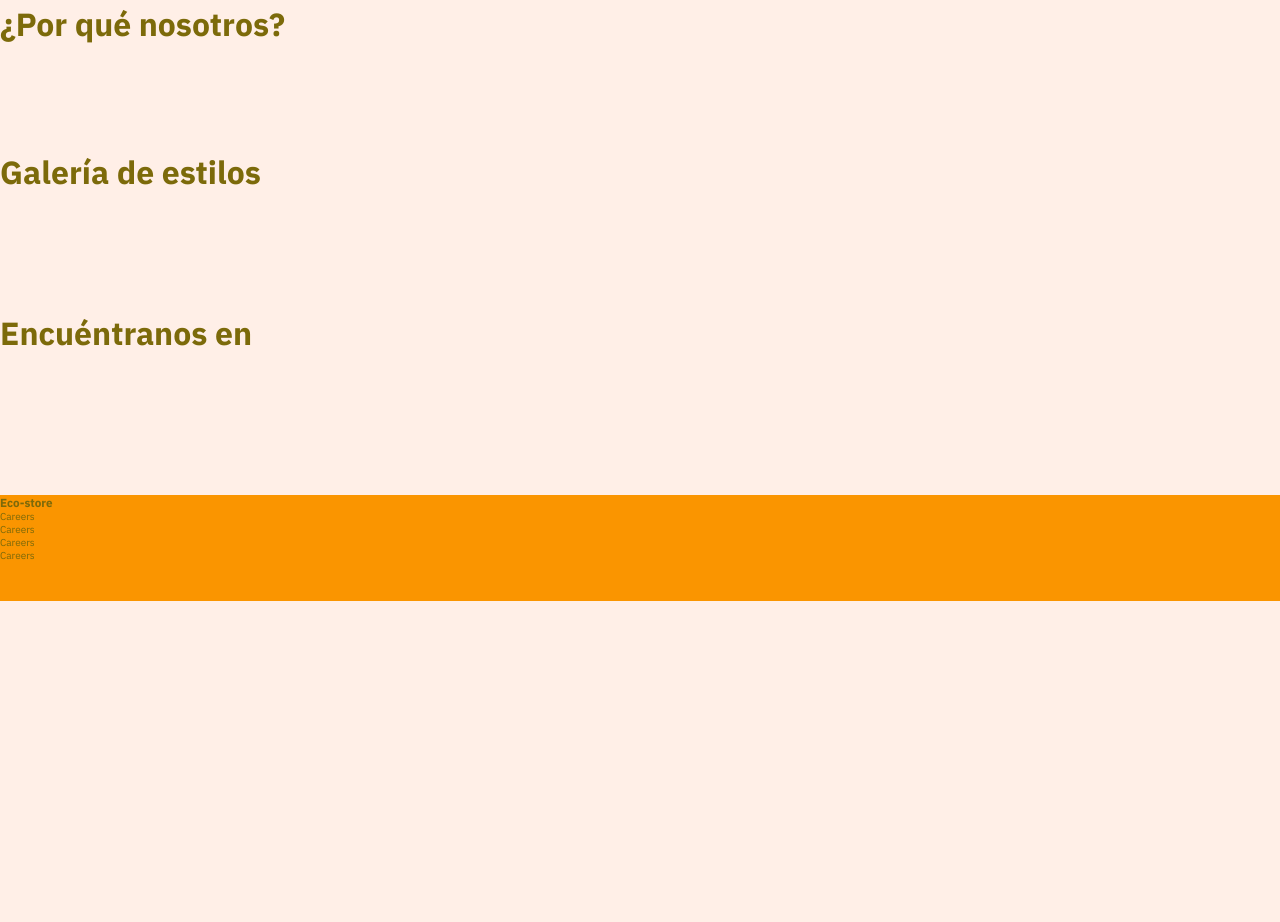
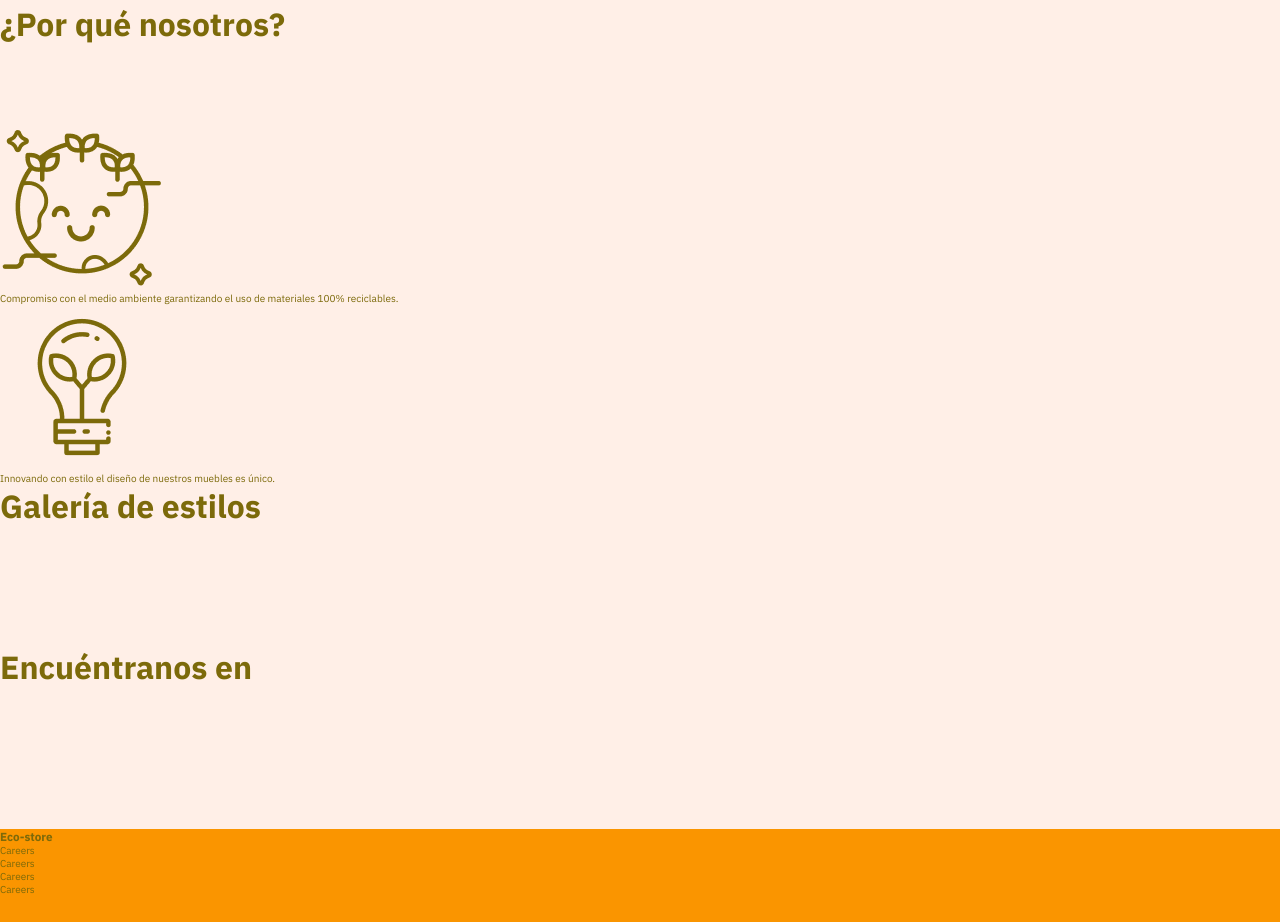
Before and after one commit to franko-tes/eco-store, a plain HTML site: page index.html in a window 1280 px wide. Shown: the part 3355-4277 px from the top of the page. Before the commit the page ends 3956 px from the top, so only its background shows below. Drawn offline with Linux system fonts and the light colour scheme.

Commit message:
se modifico el about-us de info section

```diff
--- a/index.html
+++ b/index.html
@@ -4,7 +4,7 @@
     <meta charset="UTF-8">
     <meta name="viewport" content="width=device-width, initial-scale=1.0">
     <title>Eco-Store</title>
-    <link rel="stylesheet" href="/css/main.css">
+    <link rel="stylesheet" href="./css/main.css">
 
     <!-- fuentes externas -->
     <link rel="preconnect" href="https://fonts.googleapis.com">
@@ -215,13 +215,19 @@
         <section class="info-section">
             <div class="about-us">
                 <h2>¿Por qué nosotros?</h2>
-                <div class="earth">
-                    <img src="" alt="">
-                    <p></p>
-                </div>
-                <div class="innovation">
-                    <img src="" alt="">
-                    <p></p>
+                <div class="icons">
+                    <figure class="earth">
+                        <img src="./assets-sass/img/earth.png" alt="ícono de la tierra">
+                        <p>
+                            Compromiso con el medio ambiente garantizando el uso de materiales 100% reciclables.
+                        </p>
+                    </figure>
+                    <figure class="innovation">
+                        <img src="./assets-sass/img/ecology.png" alt="ícono de ecología">
+                        <p>
+                            Innovando con estilo el diseño de nuestros muebles es único.
+                        </p>
+                    </figure>
                 </div>
             </div>
             <div class="gallery">
```
